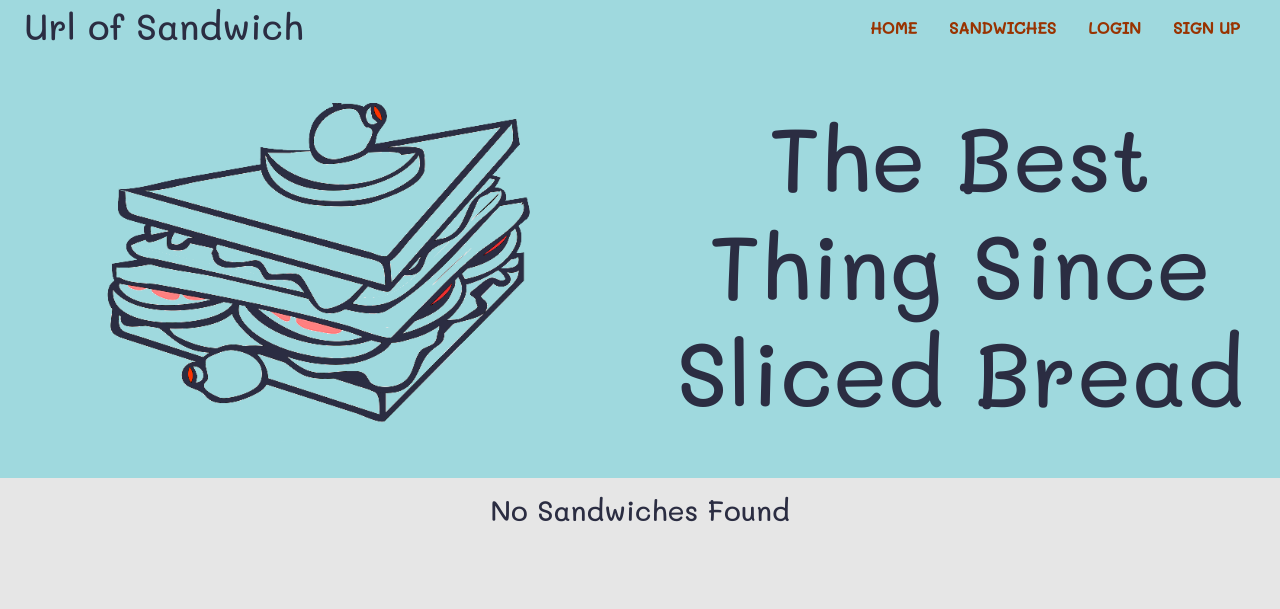
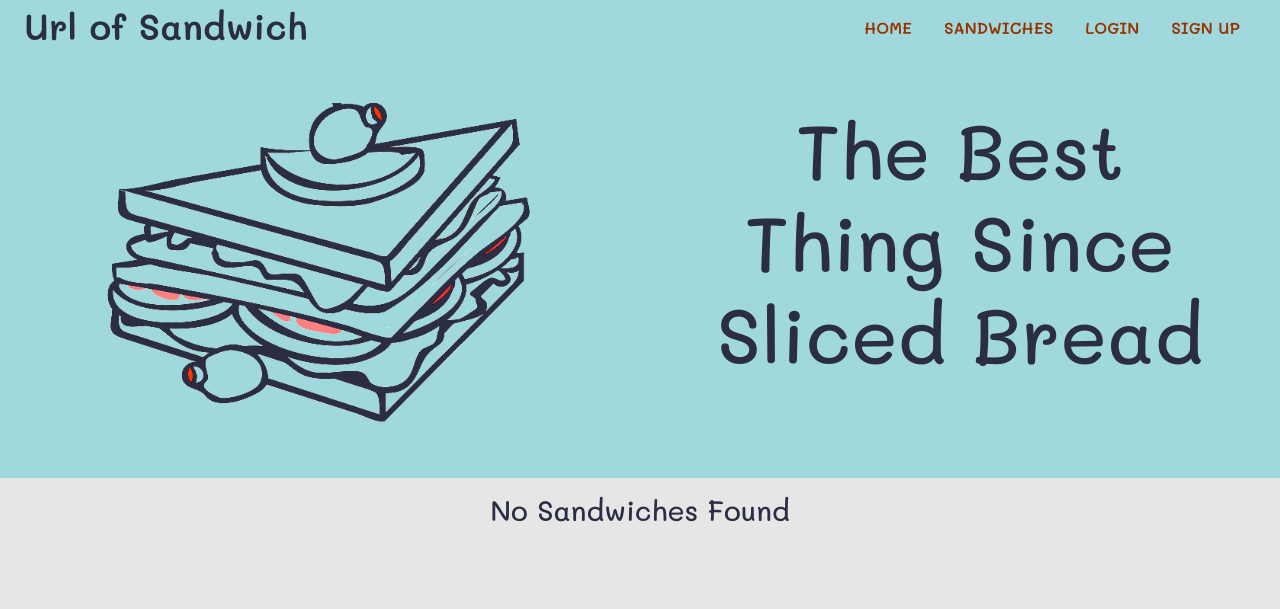
Before and after one commit to RyanSyme/url-of-sandwich, a Flask app: page / in a window 1280 px wide. Shown: the top 609 px of the page. Run offline with Flask 2, Linux system fonts and the light colour scheme; data that the repository does not hold is empty; some libraries are stand-ins or nearby versions.

Commit message:
minor css changes

```diff
--- a/static/css/style.css
+++ b/static/css/style.css
@@ -1,4 +1,4 @@
-@import url('https://fonts.googleapis.com/css2?family=Mali:wght@400;500&display=swap');
+@import url('https://fonts.googleapis.com/css2?family=Mali:ital,wght@0,400;0,500;0,600;1,400;1,500&display=swap');
 
 body {
     overflow-x: hidden;
@@ -22,7 +22,7 @@ nav {
 
 .nav-symbol h3 {
     font-size: 2.25rem;
-    font-weight: 500 !important;
+    font-weight: 600 !important;
     color: #2b2d42;
 }
 
@@ -125,11 +125,11 @@ footer {
 }
 
 .callout-text h1 {
-    font-size: 7vw;
+    font-size: 6vw;
 }
 
 .favourites {
-    font-size: 5vw;
+    font-size: 4vw;
 }
 
 /* =============================== Profile Section =========================== */
```
